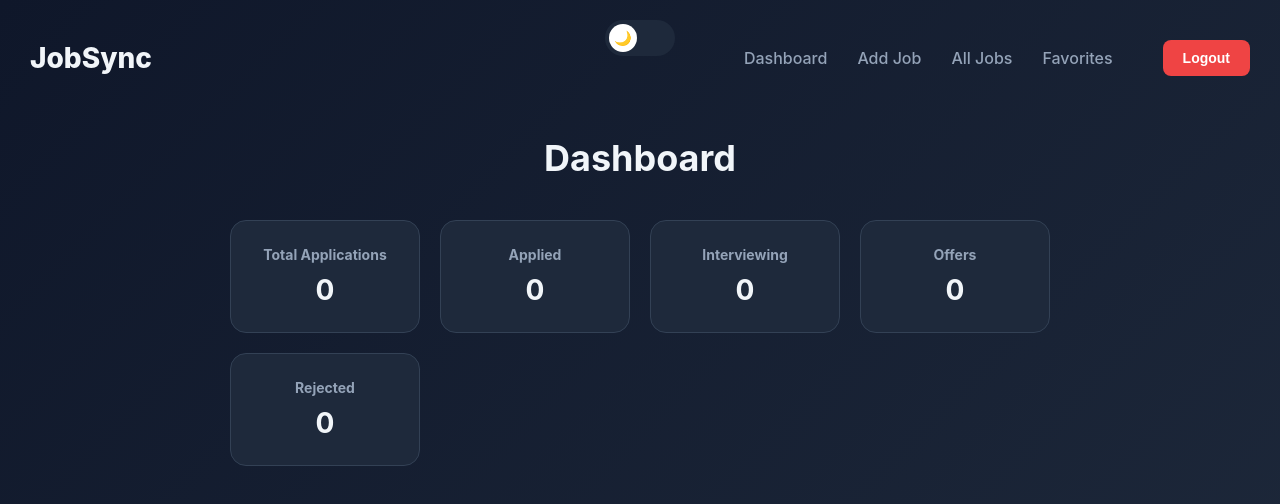
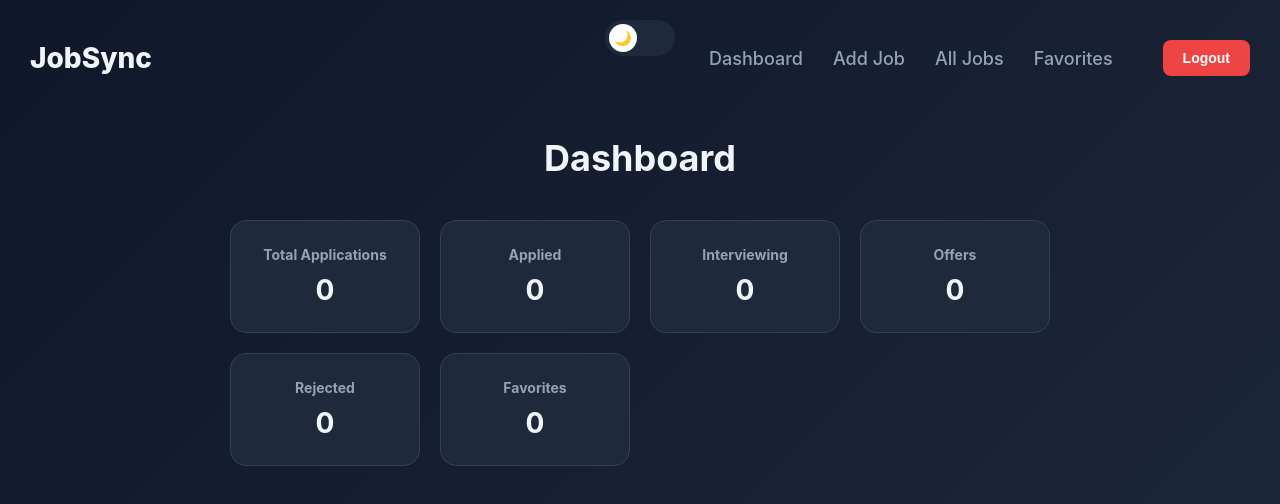
Before and after one commit to abdoulk30/jobSync, a React app in the folder frontend/: page / in a window 1280 px wide. Shown: the top 504 px of the page. Built offline with nearby package versions, Linux system fonts and the light colour scheme; no server answers; sample sign-in values are in the browser's storage; the HTML template or start-up script is replaced by a standard one.

Commit message:
No major changes, just saving the best version

```diff
--- a/frontend/src/App.css
+++ b/frontend/src/App.css
@@ -122,6 +122,7 @@ body {
   color: var(--muted);
   font-weight: 500;
   transition: 0.2s ease;
+  font-size: 18px;
 }
 
 .nav-links a:hover {
@@ -1010,7 +1011,7 @@ button.secondary:hover {
 /* THEME TOGGLE SWITCH */
 
 .theme-toggle {
-  position: fixed;
+  position: absolute;
   top: 20px;
   left: 50%;
   transform: translateX(-50%);
--- a/frontend/src/pages/Dashboard.jsx
+++ b/frontend/src/pages/Dashboard.jsx
@@ -8,6 +8,7 @@ function Dashboard() {
     interviewing: 0,
     offer: 0,
     rejected: 0,
+    favorites: 0,
   });
 
   useEffect(() => {
@@ -31,12 +32,17 @@ function Dashboard() {
         (job) => job.applicationStatus === "Rejected"
       ).length;
 
+      const favorites = jobs.filter(
+        (job) => job.isFavorite === true
+      ).length;
+
       setStats({
         total: jobs.length,
         applied,
         interviewing,
         offer,
         rejected,
+        favorites,
       });
     };
 
@@ -72,6 +78,11 @@ function Dashboard() {
           <h3>Rejected</h3>
           <p>{stats.rejected}</p>
         </div>
+
+        <div className="stat-card">
+          <h3>Favorites</h3>
+          <p>{stats.favorites}</p>
+        </div>
       </div>
     </div>
   );
```
